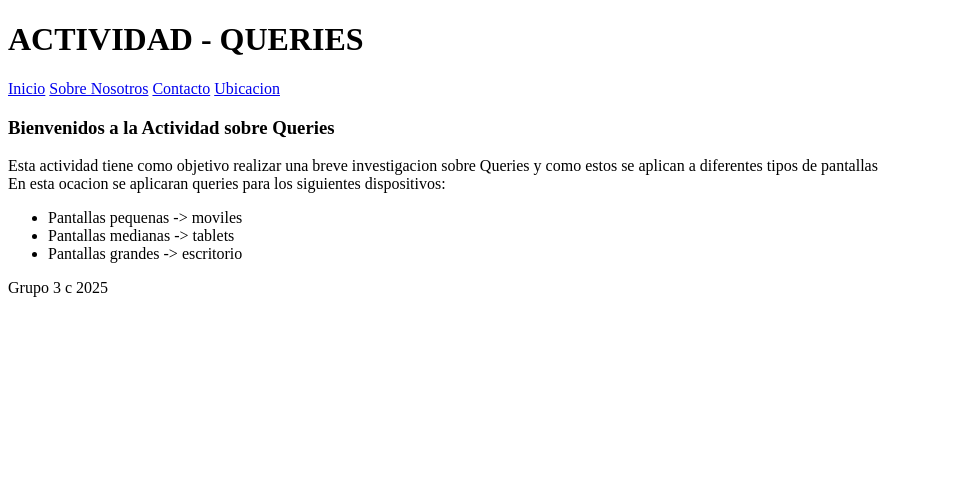
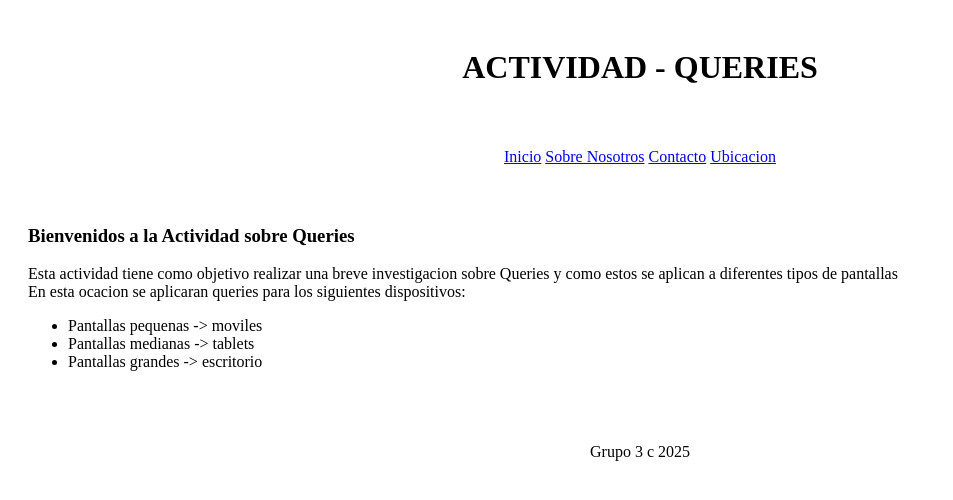
Before and after one commit to Michilinto/PRY_ACTIVIDAD_QUERIES, a plain HTML site: page index.html in a window 1280 px wide. Shown: the whole page, without its empty margins (0-953 px from the left). Drawn offline with Linux system fonts and the light colour scheme.

Commit message:
estilos generales

```diff
--- a/public/css/estilos.css
+++ b/public/css/estilos.css
@@ -7,6 +7,33 @@
     font-family: 'Bonita';
     src: url(../font/Cute\ Cat.otf);
 }
+
+/* ESTILOS GENERALES */
+html, main{
+    height: 100%;
+}
+body{
+    display: flex;
+    flex-direction: column;
+}
+header{
+    text-align: center;
+}
+nav{
+    text-align: center;
+}
+header, nav, main, footer {
+    padding: 20px;
+}
+
+footer {
+    text-align: center;
+}
+
+main{
+    flex: 1;
+}
+
 
 /* TABLET */
 @media (min-width: 481px) and (max-width: 768px) {
```
